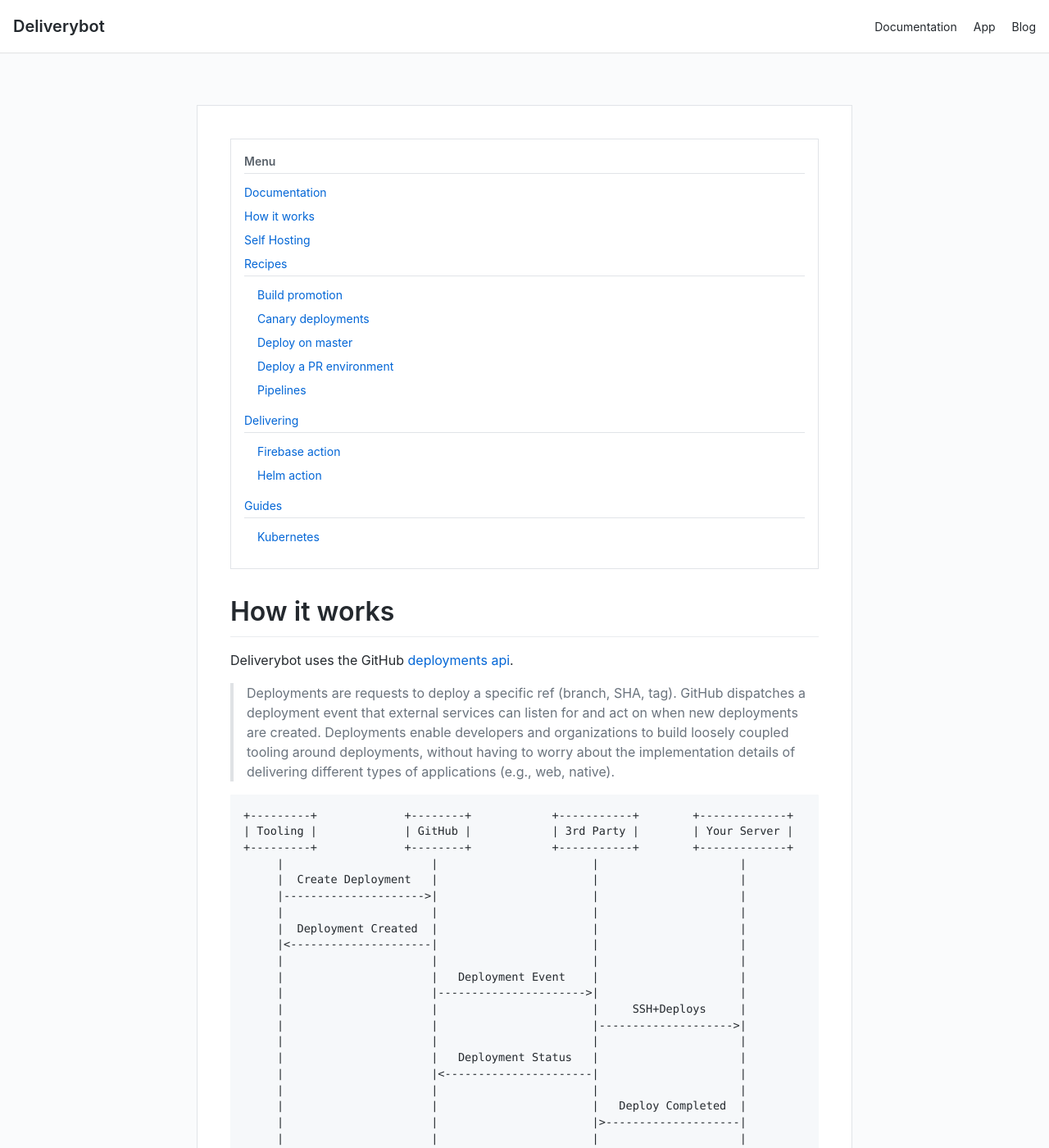
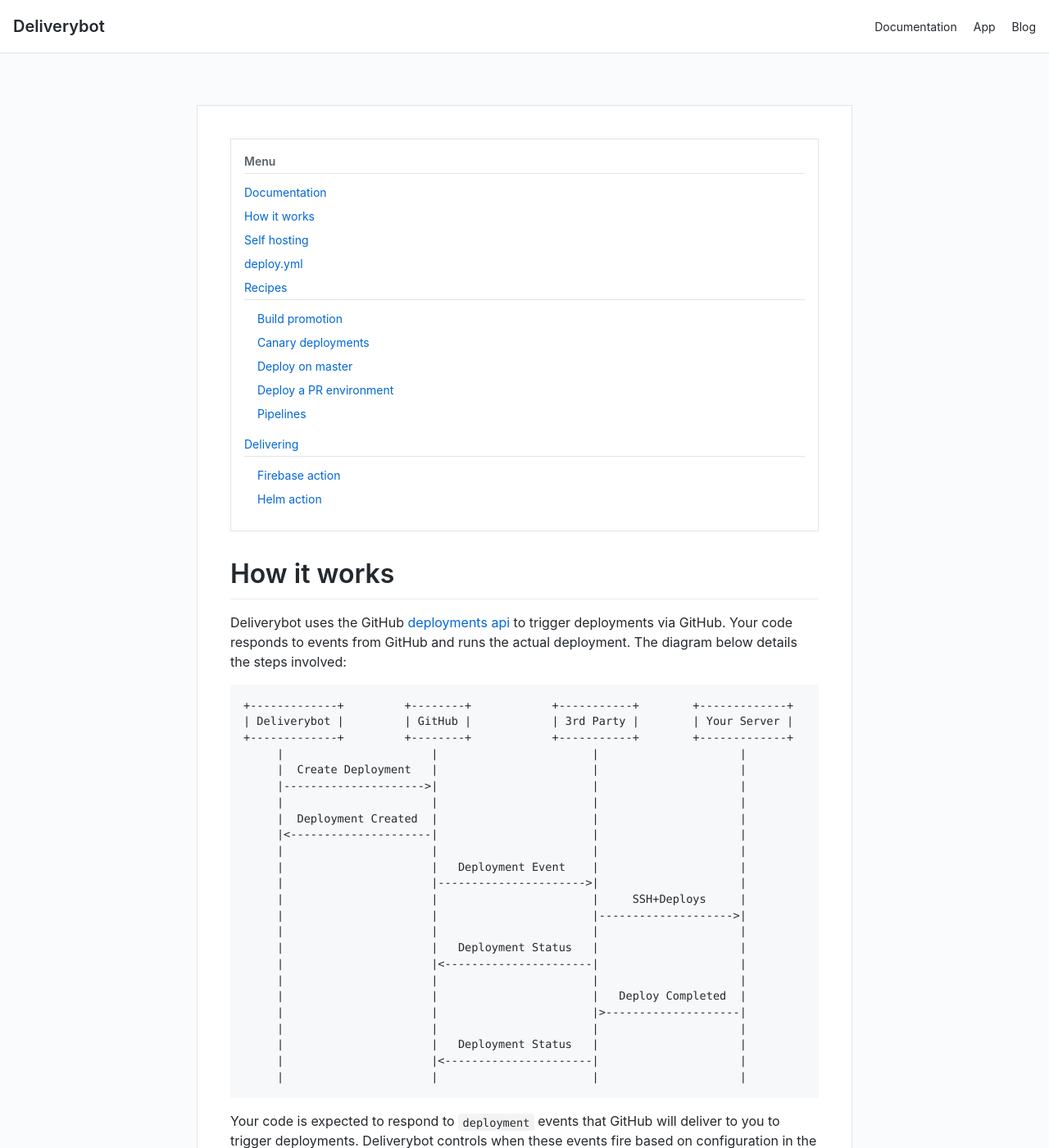
Before and after one commit to deliverybot/deliverybot.github.io, a Jekyll site: the page built from docs/how-it-works.md, in a window 1280 px wide and 1400 px high. Shown: the whole window at 82% size. Built offline with Jekyll 4.4.1, drawn with Linux system fonts in a browser that asks for light colours; some of the changed text lies outside the part shown.

Commit message:
Remove guides and docs cleanup

````diff
--- a/docs/how-it-works.md
+++ b/docs/how-it-works.md
@@ -5,19 +5,14 @@
 
 # How it works
 
-Deliverybot uses the GitHub [deployments api][1].
-
-> Deployments are requests to deploy a specific ref (branch, SHA, tag). GitHub
-dispatches a deployment event that external services can listen for and act on
-when new deployments are created. Deployments enable developers and
-organizations to build loosely coupled tooling around deployments, without
-having to worry about the implementation details of delivering different types
-of applications (e.g., web, native).
+Deliverybot uses the GitHub [deployments api][1] to trigger deployments via
+GitHub. Your code responds to events from GitHub and runs the actual deployment.
+The diagram below details the steps involved:
 
 ```
-+---------+             +--------+            +-----------+        +-------------+
-| Tooling |             | GitHub |            | 3rd Party |        | Your Server |
-+---------+             +--------+            +-----------+        +-------------+
++-------------+         +--------+            +-----------+        +-------------+
+| Deliverybot |         | GitHub |            | 3rd Party |        | Your Server |
++-------------+         +--------+            +-----------+        +-------------+
      |                      |                       |                     |
      |  Create Deployment   |                       |                     |
      |--------------------->|                       |                     |
````
Also changed, not shown: other parts of docs/how-it-works.md (+2 -2 lines), docs/configuration.md (added, +110 -0 lines), docs/delivering/helm-action.md (+21 -0 lines), docs/guides/index.md (deleted, +0 -12 lines), docs/guides/kubernetes.md (deleted, +0 -38 lines), docs/index.md (+1 -1 lines), docs/recipes/index.md (+0 -106 lines), docs/self-hosting.md (+2 -2 lines).
